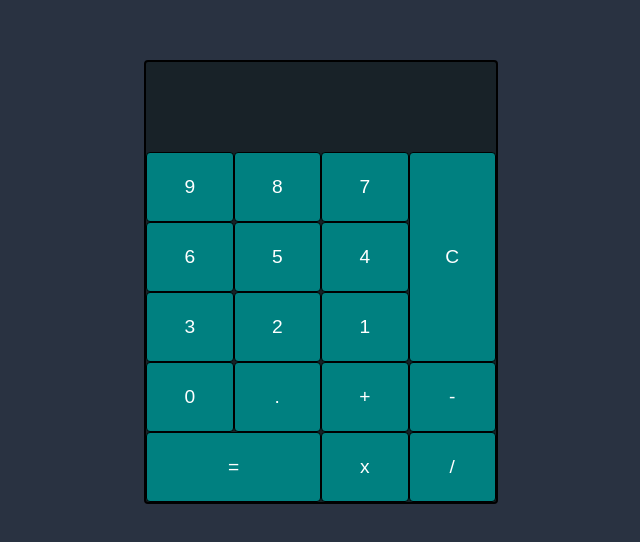
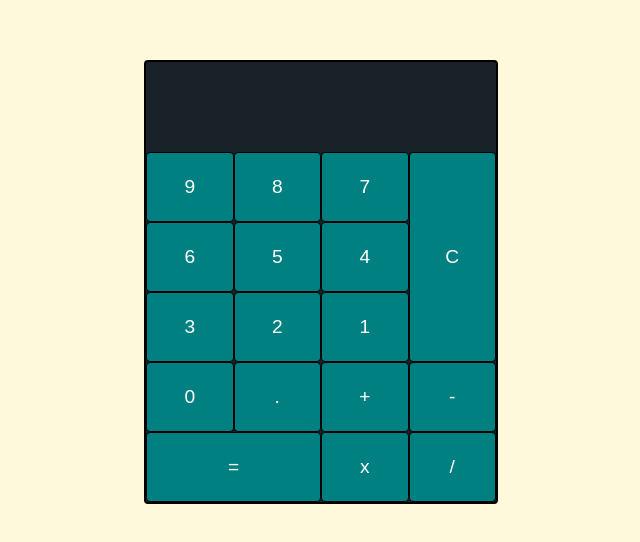
Before and after one commit to FabienCallot/Calculator, a website: page index.html in a window 1280 px wide. Shown: the part 108-650 px from the top of the page, without its empty margins (319-959 px from the left). Drawn offline with Linux system fonts and the light colour scheme.

Commit message:
change bg color for good diplay on personnal webSite

```diff
--- a/style.css
+++ b/style.css
@@ -1,5 +1,5 @@
 body {
-  background-color: #293241;
+  background-color: #fff9db;
   height: 100vh;
 }
 
```
